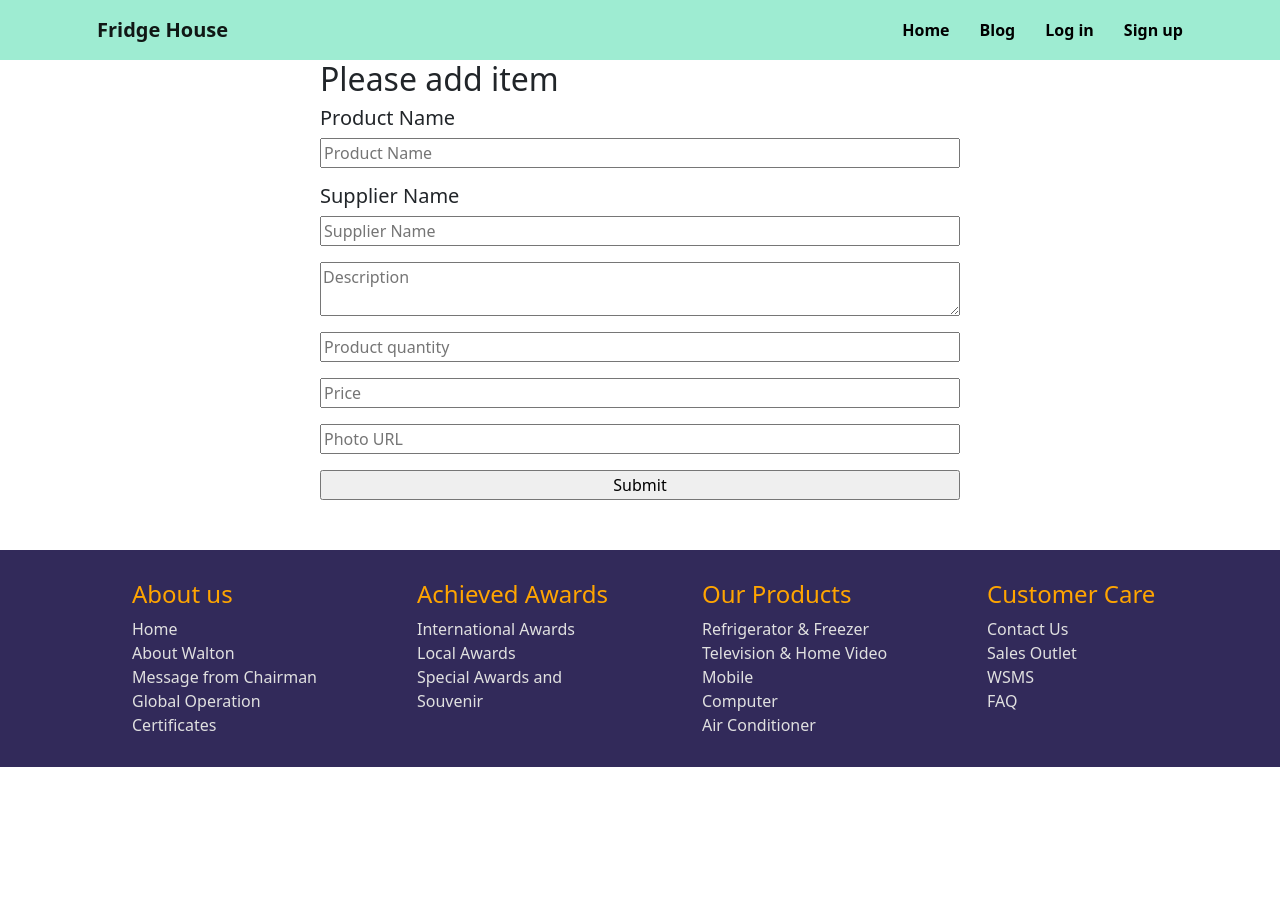
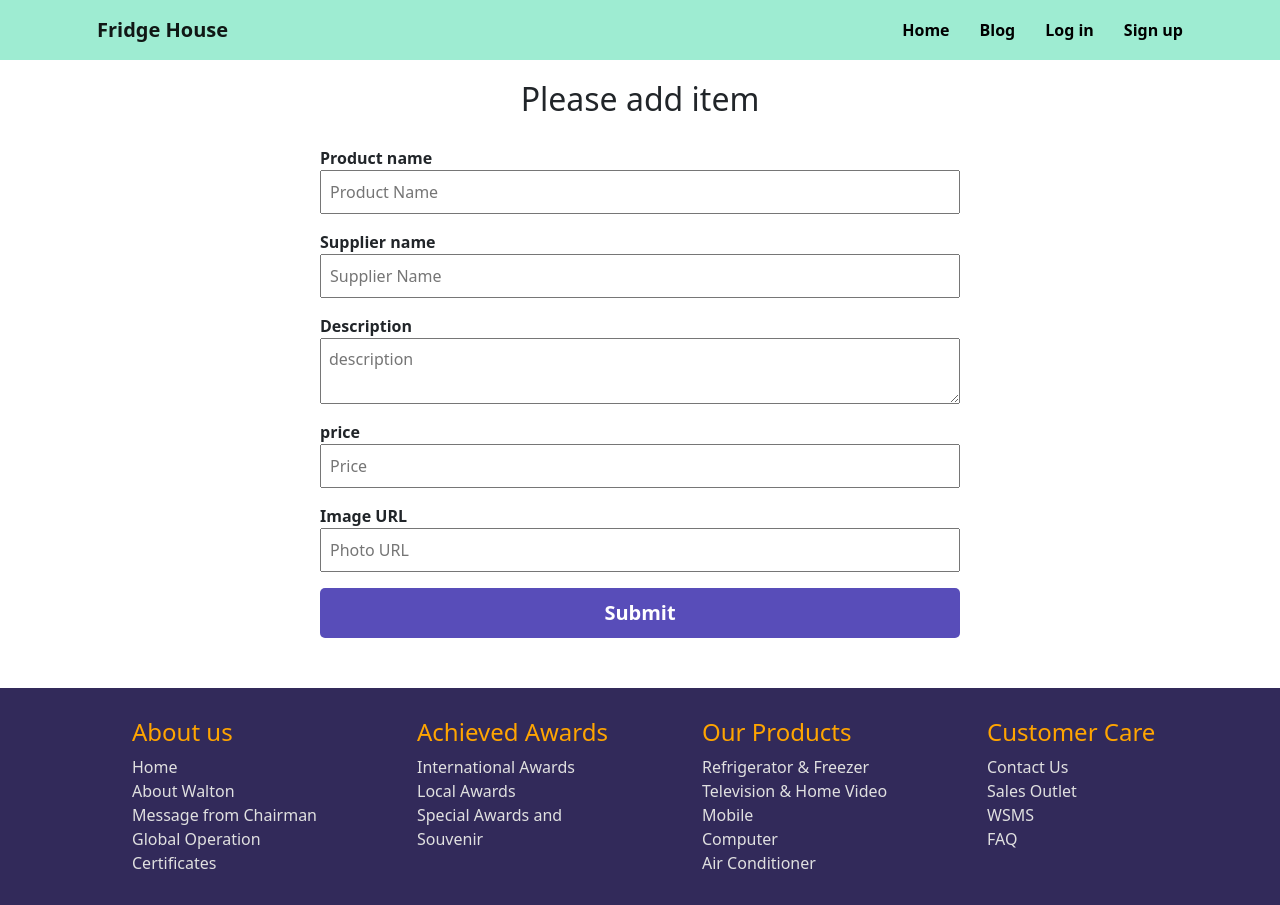
Before and after one commit to solaymanWeb/ware-house-client, a React (Create React App) app: page /additem in a window 1280 px wide. Before the commit the page ends 800 px from the top, so only its background shows below. Built offline with nearby package versions, Linux system fonts and the light colour scheme; no server answers.

Commit message:
add item product added successfully

```diff
--- a/src/Components/Additem/Additem.css
+++ b/src/Components/Additem/Additem.css
@@ -1,3 +1,20 @@
 .form-container{
     text-align: left;
 }
+.additem-title{
+    text-align: center;
+    padding: 20px 0;
+}
+.product-sub-btn{
+    background-color:rgb(88, 77, 185);
+    color: white;
+    padding: 10px;
+    font-size: 20px;
+    font-weight: 600;
+    border: none;
+    border-radius: 5px;
+    -webkit-border-radius: 5px;
+    -moz-border-radius: 5px;
+    -ms-border-radius: 5px;
+    -o-border-radius: 5px;
+}
--- a/src/Components/Additem/Additem.js
+++ b/src/Components/Additem/Additem.js
@@ -4,20 +4,38 @@ import './Additem.css'
 
 const Additem = () => {
     const { register, handleSubmit } = useForm();
-    const onSubmit = data => console.log(data);
+
+    const onSubmit = data => {
+
+        const url=`http://localhost:5000/fridge`;
+        fetch(url,{
+            method: 'POST',
+            headers:{
+                'content-type':'application/json'
+            },
+            body:JSON.stringify(data)
+        })
+        .then(res =>res.json())
+        .then(data=> console.log(data))
+
+    }
+
+
     return (
         <div className='w-50 mx-auto form-container'>
-            <h2>Please add item</h2>
+            <h2 className='additem-title'>Please add item</h2>
             <form className='d-flex flex-column mb' onSubmit={handleSubmit(onSubmit)}>
-             <h5>Product Name</h5>
-            <input className='mb-3' placeholder='Product Name' {...register("Name")} />
-            <h5>Supplier Name</h5>
-            <input className='mb-3' placeholder='Supplier Name' {...register("Supplier name")} />
-            <textarea className='mb-3' placeholder='Description' {...register("Description")} />
-            <input className='mb-3' placeholder='Product quantity' type="number" {...register("Quantity")} />
-            <input className='mb-3' placeholder='Price' type="number" {...register("Price")} />
-            <input className='mb-3' placeholder='Photo URL' type="text" {...register("photo")} />
-            <input type="submit" />
+             <strong>Product name</strong>
+            <input className='mb-3 p-2' placeholder='Product Name' {...register("name")} />
+            <strong>Supplier name</strong>
+            <input className='mb-3 p-2' placeholder='Supplier Name' {...register("supplier")} />
+            <strong>Description</strong>
+            <textarea className='mb-3 p-2' placeholder='description' {...register("discription")} />
+            <strong>price</strong>
+            <input className='mb-3 p-2' placeholder='Price' type="number" {...register("price")} />
+            <strong>Image URL</strong>
+            <input className='mb-3 p-2' placeholder='Photo URL' type="text" {...register("picture")} />
+            <input className='product-sub-btn' type="submit" />
             </form>
         </div>
     );
--- a/src/Components/Details/Details.css
+++ b/src/Components/Details/Details.css
@@ -1,3 +1,3 @@
-.single-fridge img{
+.fridge-details img{
     width: 50%;
 }
--- a/src/Components/Details/Details.js
+++ b/src/Components/Details/Details.js
@@ -16,13 +16,17 @@ const Details = () => {
         .then(data => setFridges(data))
     },[])
 
+    const handleTotalCount=event=>{
+        event.preventDefault();
+        console.log(event)
+    }
 
     return (
         <div>
         <Container className='services-container'>
             <Row>
             <Col lg={6}>
-             <div  className='single-fridge'>
+             <div  className='fridge-details single-fridge'>
               <img src={fridge.picture} alt="" />
               <h6>Name : {fridge.name}</h6>
               <p>Price : {fridge.price}</p>
@@ -32,8 +36,13 @@ const Details = () => {
              </div>
              </Col>
             <Col lg={6}>
-              <div  className='single-fridge'>
-
+              <div  className='single-fridge '>
+                <div>
+                    <form onClick={handleTotalCount}>
+                    <input placeholder='add number' type="number" />
+                    <input type="submit" value="Add item" />
+                    </form>
+                </div>
             </div>
              </Col>
             </Row>
```
